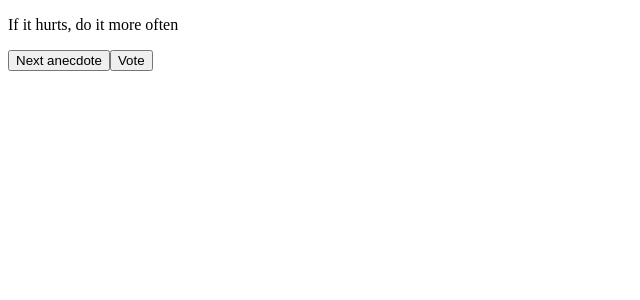
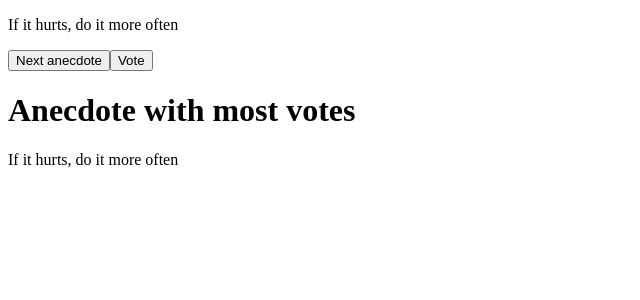
Before and after one commit to tuomax7/FullstackOpen2020, a React (Create React App) app in the folder Osa1/1.12/: page / in a window 1280 px wide. Shown: the top 300 px of the page, without its empty margins (0-640 px from the left). Built offline with nearby package versions, Linux system fonts and the light colour scheme.

Commit message:
1.14 valmis.

```diff
--- a/Osa1/1.12/src/index.js
+++ b/Osa1/1.12/src/index.js
@@ -11,12 +11,24 @@ const App = (props) => {
   	setVotes(voteCopies);
   }
 
+  let mostVotedIndex = 0;
+
+  for(let i=0; i<votes.length; i++){
+  	if(votes[i] > votes[mostVotedIndex]){
+  		mostVotedIndex = i;
+  	}
+  }
+  console.log(mostVotedIndex);
+
 
   return (
     <div>
       <p>{props.anecdotes[selected]}</p>
       <button onClick={() => setSelected(Math.floor(Math.random()*anecdotes.length))}>Next anecdote</button>
       <button onClick={() => handleVote(selected)}>Vote</button>
+      <h1>Anecdote with most votes</h1>
+      <p>{props.anecdotes[mostVotedIndex]}</p>
+
     </div>
   )
 }
```
